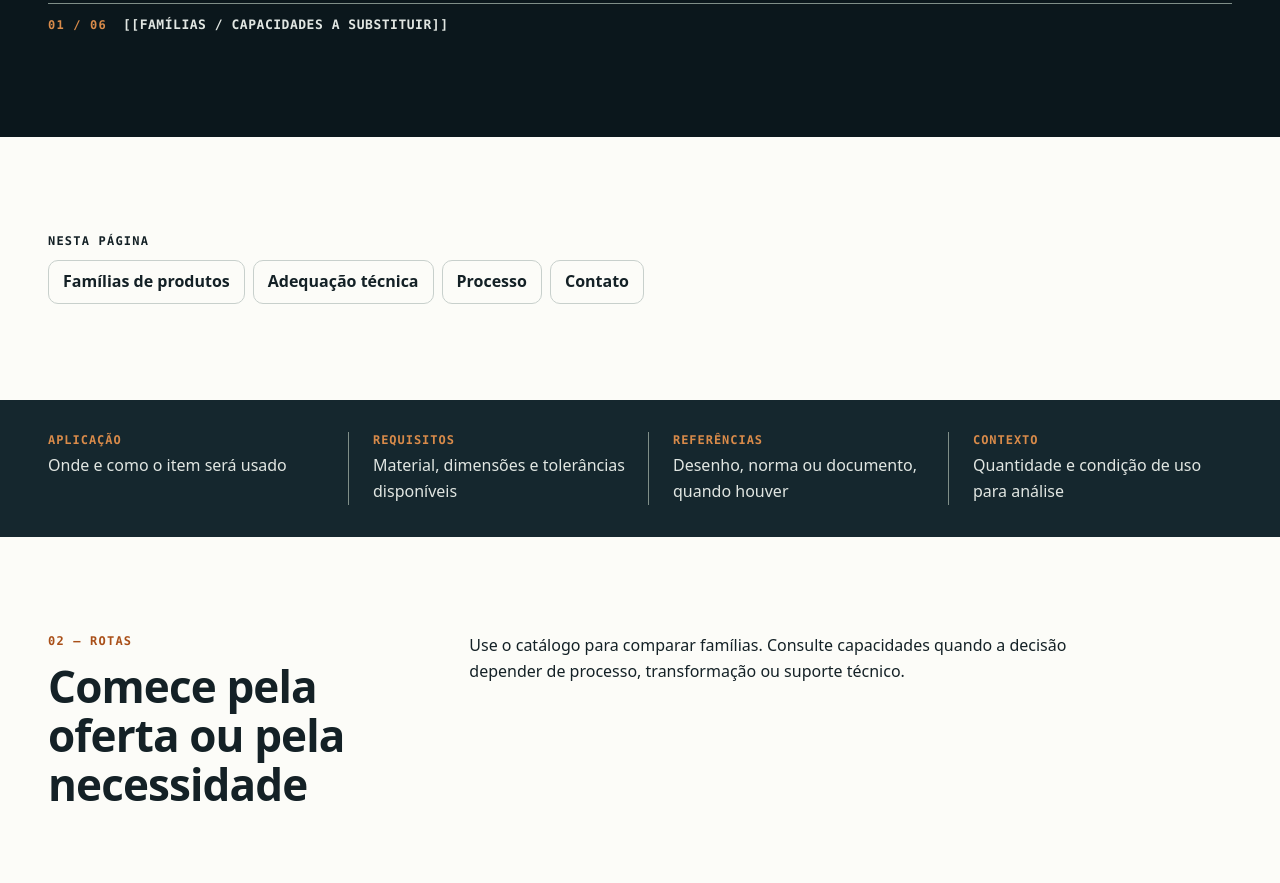
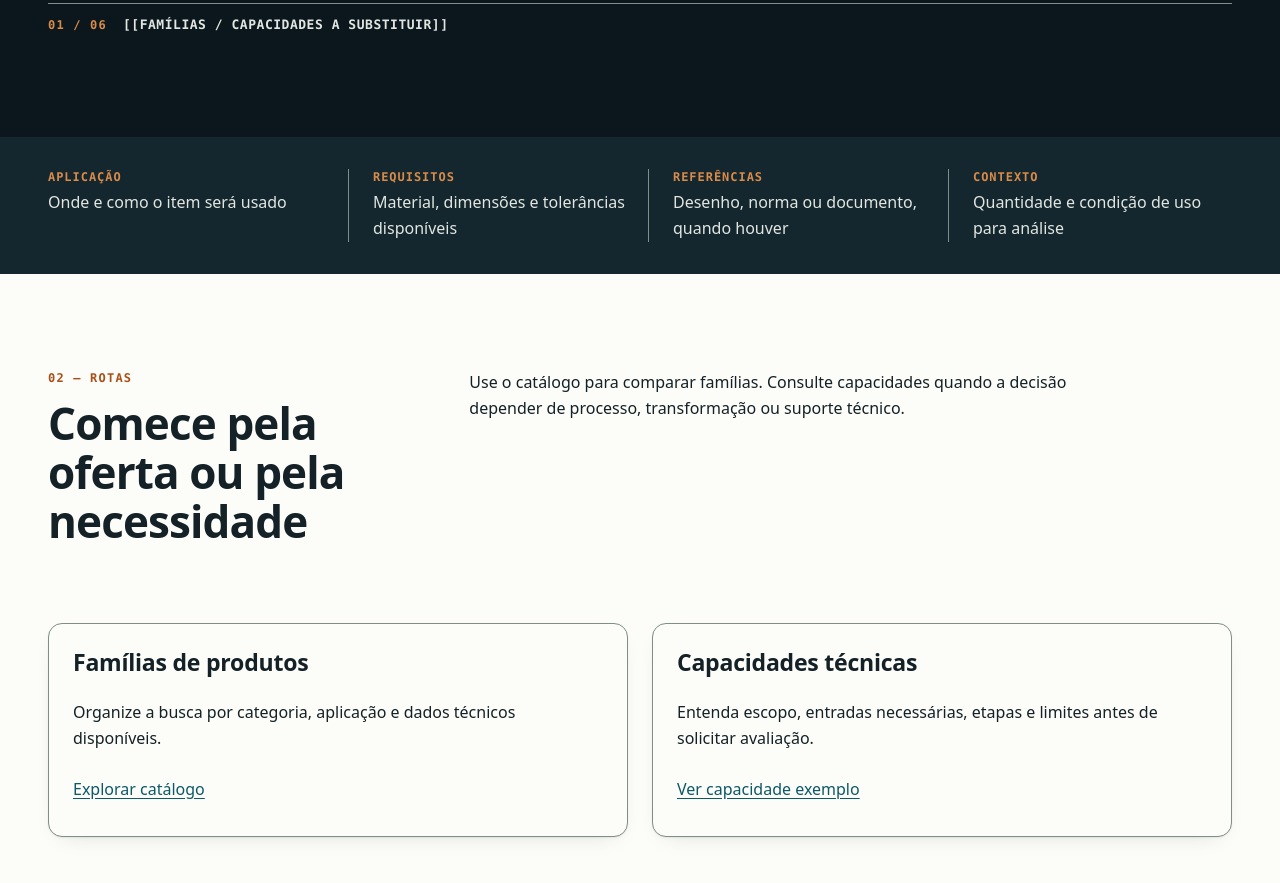
Before and after one commit to vitorhf-dev/seed-evolvera, a website with bundled scripts: page index.html in a window 1280 px wide. Shown: the part 800-1683 px from the top of the page. Built offline with nearby package versions, Linux system fonts and the light colour scheme.

Commit message:
refactor: make home quick links optional

```diff
--- a/index.html
+++ b/index.html
@@ -109,35 +109,6 @@
           </div>
         </div>
       </section>
-      <nav class="section" aria-labelledby="atalhos-home">
-        <div class="container">
-          <h2 class="data" id="atalhos-home">
-            Nesta página
-          </h2>
-          <ul class="home-quick-links">
-            <li>
-              <a href="#familias">
-                Famílias de produtos
-              </a>
-            </li>
-            <li>
-              <a href="#adequacao">
-                Adequação técnica
-              </a>
-            </li>
-            <li>
-              <a href="#processo">
-                Processo
-              </a>
-            </li>
-            <li>
-              <a href="contato/">
-                Contato
-              </a>
-            </li>
-          </ul>
-        </div>
-      </nav>
       <section class="proof-rail" data-component="proof-rail">
         <div class="container">
           <dl>
@@ -217,7 +188,7 @@
           </div>
         </div>
       </section>
-      <section class="section surface" id="familias" data-component="catalog-families">
+      <section class="section surface" data-component="catalog-families">
         <div class="container">
           <header class="section-head">
             <div>
@@ -337,7 +308,7 @@
           </p>
         </div>
       </section>
-      <section class="section" id="adequacao" data-component="technical-fit">
+      <section class="section" data-component="technical-fit">
         <div class="container split">
           <div>
             <p class="eyebrow">
@@ -417,7 +388,7 @@
           </div>
         </div>
       </section>
-      <section class="section" id="processo" data-component="process">
+      <section class="section" data-component="process">
         <div class="container">
           <p class="eyebrow">
             06 — Processo
```
Also changed, not shown: docs/ADAPTATION.md (+1 -1 lines), tests/browser-foundation.test.mjs (+0 -39 lines).
